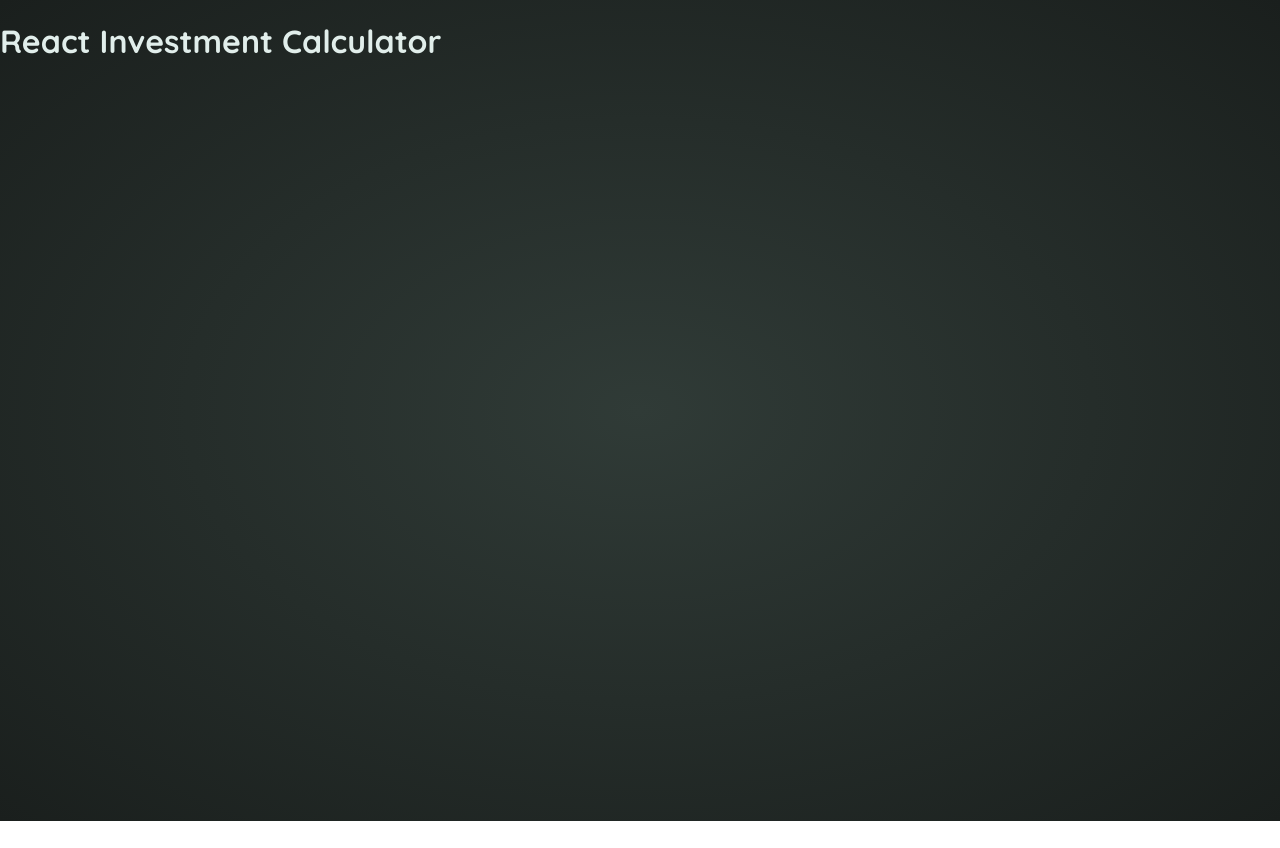
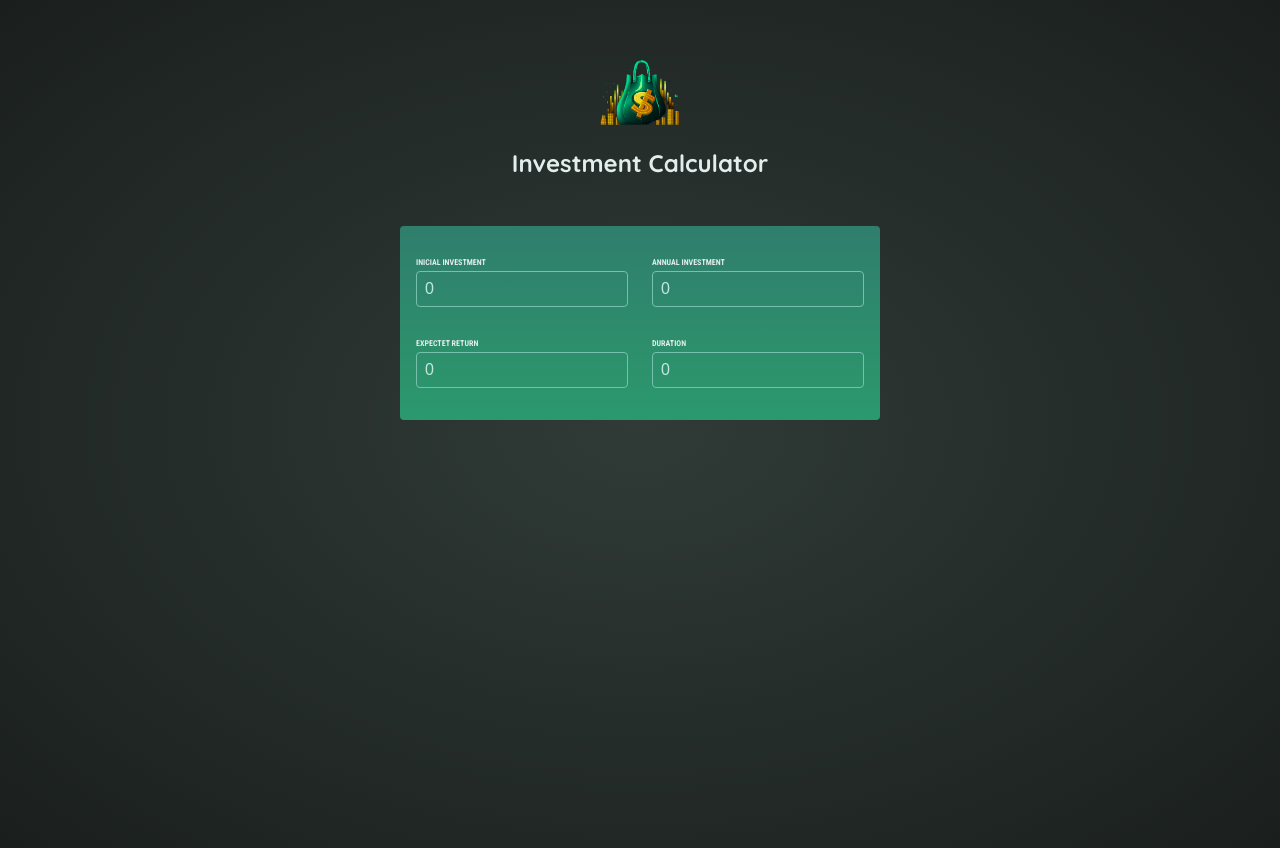
Before and after one commit to RodRothbarth/react_invetCalculator, a React (Vite) app: page / in a window 1280 px wide. Before the commit the page ends 821 px from the top, so only its background shows below. Built offline with nearby package versions, Linux system fonts and the light colour scheme.

Commit message:
user input component

```diff
--- a/src/App.jsx
+++ b/src/App.jsx
@@ -1,7 +1,13 @@
+import { Header } from "./components/Header.jsx";
+import { InputForm } from "./components/InputForm.jsx";
+
 function App() {
   return (
-    <h1>React Investment Calculator</h1>
-  )
+    <>
+      <Header />
+      <InputForm />
+    </>
+  );
 }
 
-export default App
+export default App;
--- /dev/null
+++ b/src/components/Header.jsx
@@ -0,0 +1,11 @@
+import logo from "../assets/investment-calculator-logo.png";
+export function Header({}) {
+  return (
+    <div>
+      <header id="header">
+        <img src={logo} alt="money bag" />
+        <h1>Investment Calculator</h1>
+      </header>
+    </div>
+  );
+}
--- /dev/null
+++ b/src/components/InputForm.jsx
@@ -0,0 +1,61 @@
+import { useState } from "react";
+
+export function InputForm({}) {
+  const [formInfo, setFormInfo] = useState({
+    inicial: 0,
+    annual: 0,
+    expected: 0,
+    duration: 0,
+  });
+
+  function handleChange(inputId, newValue) {
+    setFormInfo((prevInput) => {
+      return { ...prevInput, [inputId]: newValue };
+    });
+  }
+
+  return (
+    <section id="user-input">
+      <div className="input-group">
+        <p>
+          <label htmlFor="">Inicial Investment</label>
+          <input
+            type="number"
+            required
+            value={formInfo.inicial}
+            onChange={(event) => handleChange("inicial", event.target.value)}
+          />
+        </p>
+        <p>
+          <label htmlFor="">Annual Investment</label>
+          <input
+            type="number"
+            value={formInfo.annual}
+            required
+            onChange={(event) => handleChange("annual", event.target.value)}
+          />
+        </p>
+      </div>
+      <div className="input-group">
+        <p>
+          <label htmlFor="">Expectet Return</label>
+          <input
+            type="number"
+            required
+            value={formInfo.expected}
+            onChange={(event) => handleChange("expected", event.target.value)}
+          />
+        </p>
+        <p>
+          <label htmlFor="">Duration</label>
+          <input
+            type="number"
+            required
+            value={formInfo.duration}
+            onChange={(event) => handleChange("duration", event.target.value)}
+          />
+        </p>
+      </div>
+    </section>
+  );
+}
```
